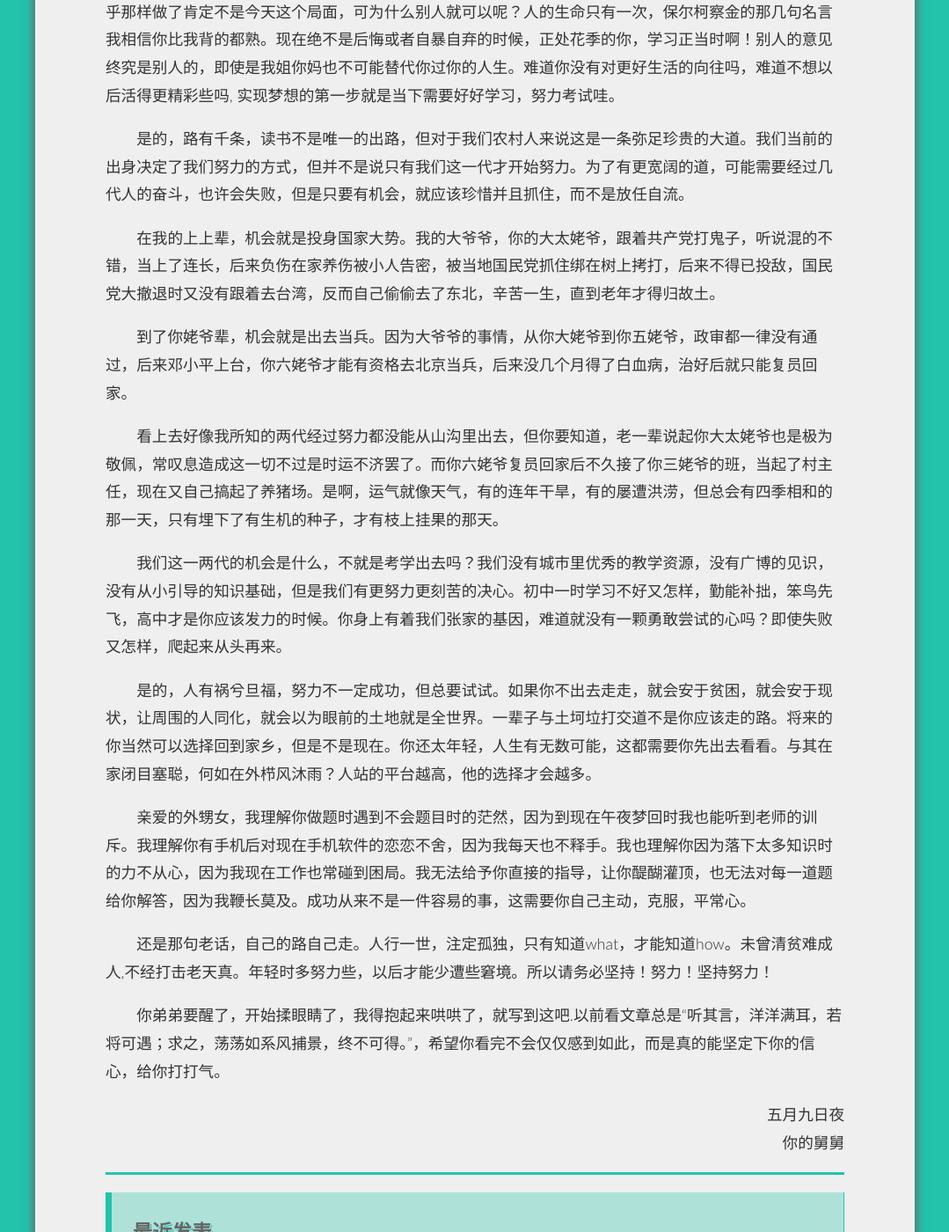
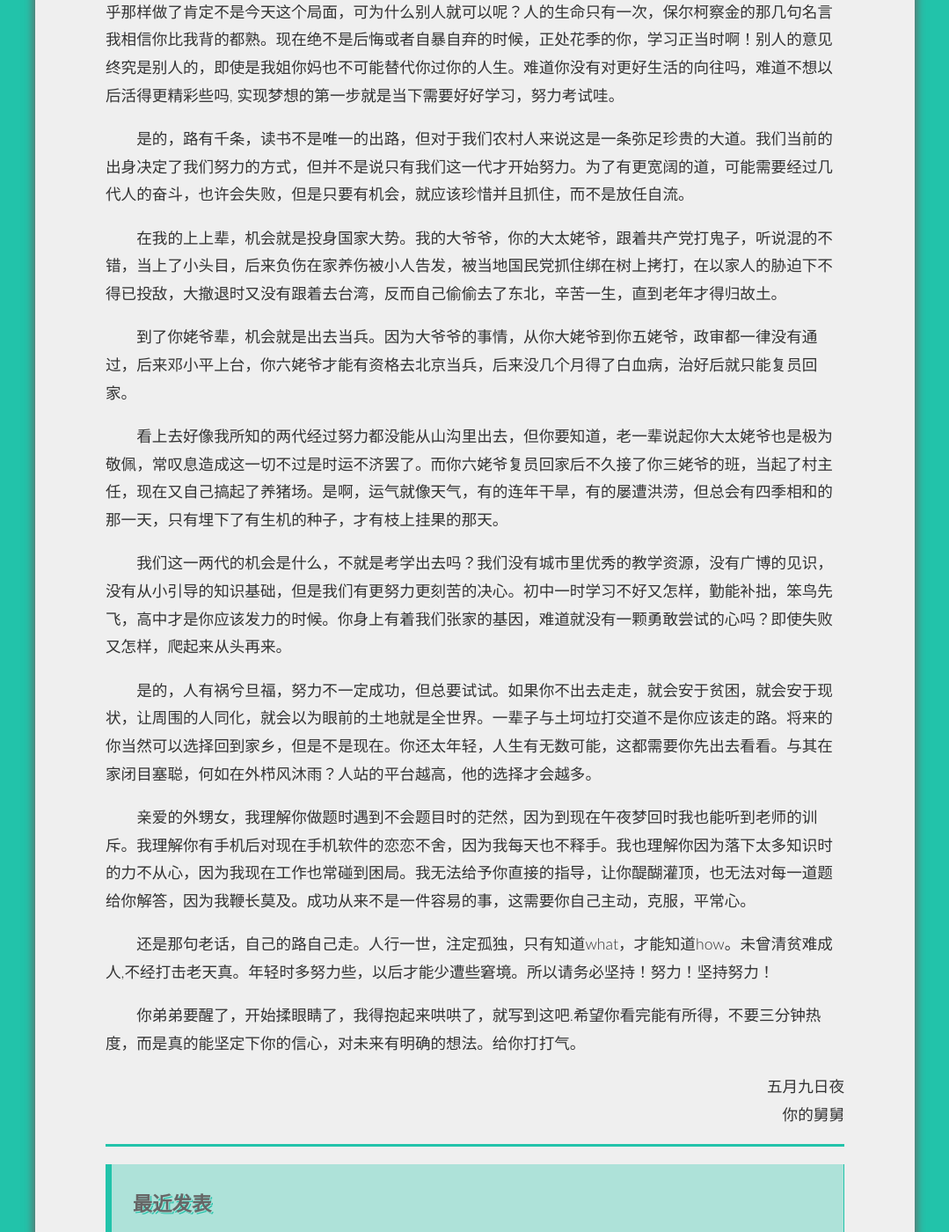
Before and after one commit to zwxscience/MyBlog, a Jekyll site: the page built from _posts/2016-05-09-to-my-niece-for-high-school-exam.md, in a window 1280 px wide and 1400 px high, scrolled down 949 px. Shown: the whole window at 88% size, without its empty margins (100-1179 px from the left). Built offline with Jekyll 4.4.1, drawn with Linux system fonts in a browser that asks for light colours; Markdown is read by kramdown in place of the engine named in the settings; comment, search, counter and statistics services are not loaded.

Commit message:
Update 2016-05-09-to-my-niece-for-high-school-exam.md

```diff
--- a/_posts/2016-05-09-to-my-niece-for-high-school-exam.md
+++ b/_posts/2016-05-09-to-my-niece-for-high-school-exam.md
@@ -18,7 +18,7 @@ Hi，媛媛，
 
 是的，路有千条，读书不是唯一的出路，但对于我们农村人来说这是一条弥足珍贵的大道。我们当前的出身决定了我们努力的方式，但并不是说只有我们这一代才开始努力。为了有更宽阔的道，可能需要经过几代人的奋斗，也许会失败，但是只要有机会，就应该珍惜并且抓住，而不是放任自流。
 
-在我的上上辈，机会就是投身国家大势。我的大爷爷，你的大太姥爷，跟着共产党打鬼子，听说混的不错，当上了连长，后来负伤在家养伤被小人告密，被当地国民党抓住绑在树上拷打，后来不得已投敌，国民党大撤退时又没有跟着去台湾，反而自己偷偷去了东北，辛苦一生，直到老年才得归故土。
+在我的上上辈，机会就是投身国家大势。我的大爷爷，你的大太姥爷，跟着共产党打鬼子，听说混的不错，当上了小头目，后来负伤在家养伤被小人告发，被当地国民党抓住绑在树上拷打，在以家人的胁迫下不得已投敌，大撤退时又没有跟着去台湾，反而自己偷偷去了东北，辛苦一生，直到老年才得归故土。
 
 到了你姥爷辈，机会就是出去当兵。因为大爷爷的事情，从你大姥爷到你五姥爷，政审都一律没有通过，后来邓小平上台，你六姥爷才能有资格去北京当兵，后来没几个月得了白血病，治好后就只能复员回家。
 
@@ -32,7 +32,7 @@ Hi，媛媛，
 
 还是那句老话，自己的路自己走。人行一世，注定孤独，只有知道what，才能知道how。未曾清贫难成人,不经打击老天真。年轻时多努力些，以后才能少遭些窘境。所以请务必坚持！努力！坚持努力！
 
-你弟弟要醒了，开始揉眼睛了，我得抱起来哄哄了，就写到这吧.以前看文章总是“听其言，洋洋满耳，若将可遇；求之，荡荡如系风捕景，终不可得。”，希望你看完不会仅仅感到如此，而是真的能坚定下你的信心，给你打打气。
+你弟弟要醒了，开始揉眼睛了，我得抱起来哄哄了，就写到这吧.希望你看完能有所得，不要三分钟热度，而是真的能坚定下你的信心，对未来有明确的想法。给你打打气。
 
 <span style="float:right">五月九日夜</span>
 
```
